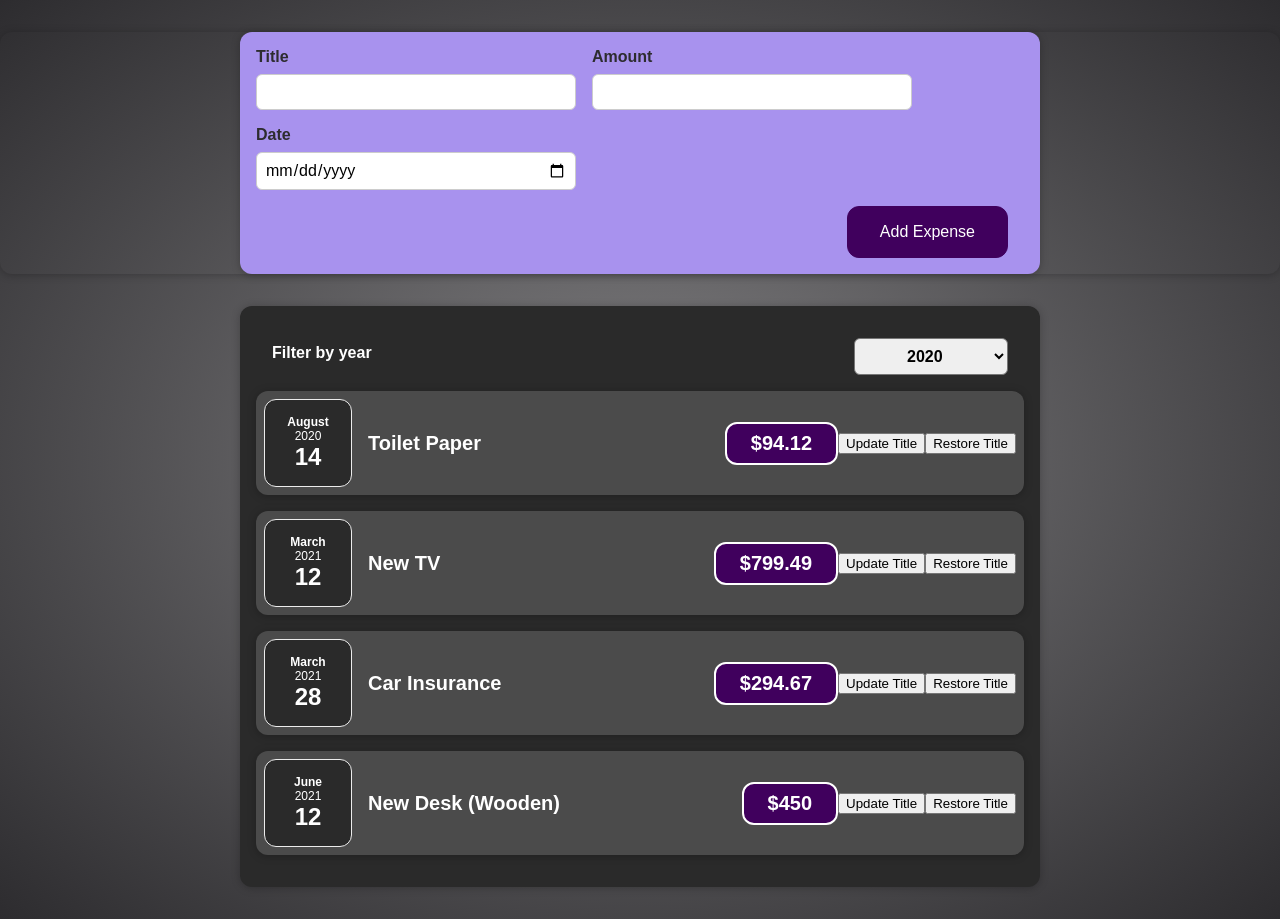
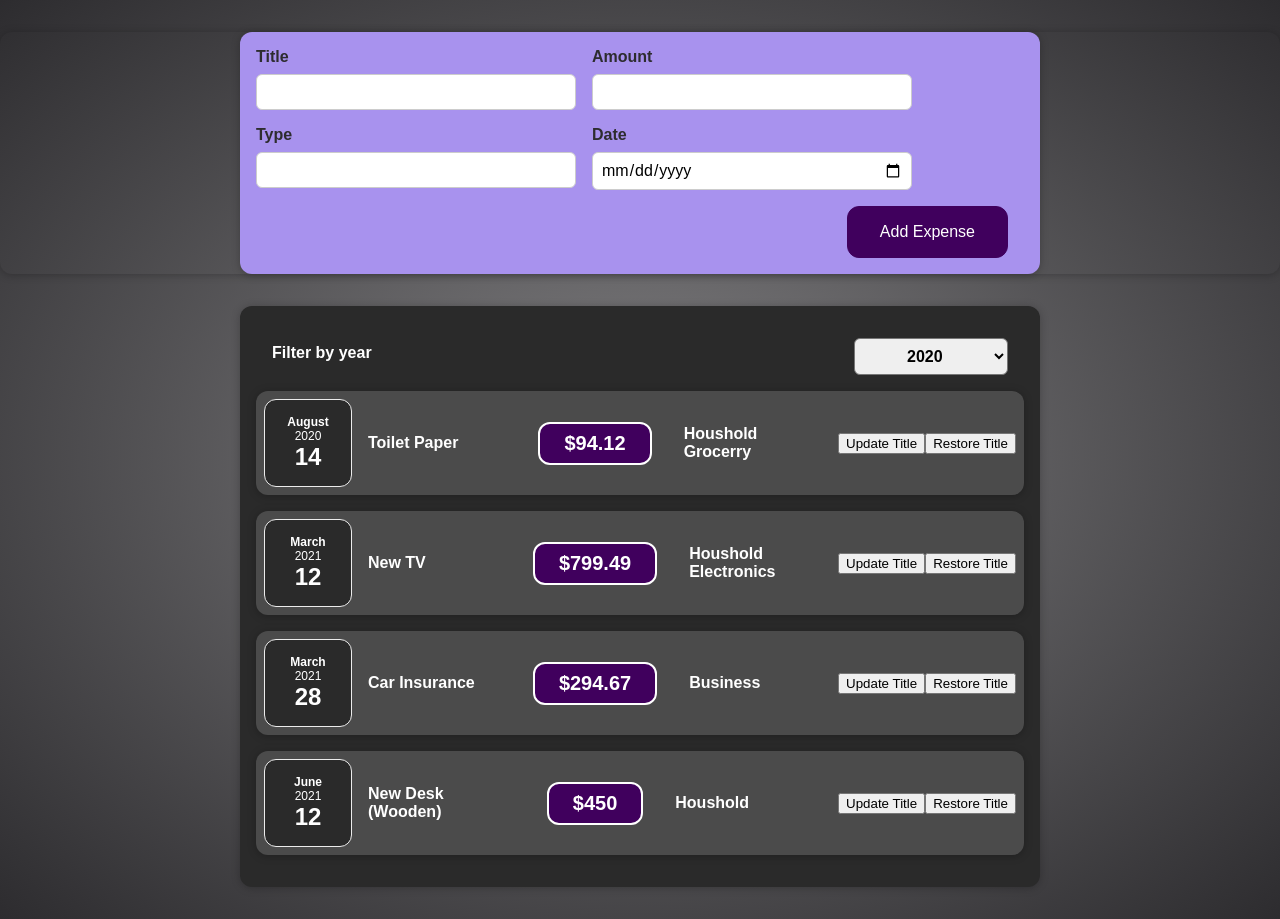
Before and after one commit to ShazalHafeez/Expense-Tracker, a React (Create React App) app: page / in a window 1280 px wide. Built offline with nearby package versions, Linux system fonts and the light colour scheme.

Commit message:
filtered year manage using state +type input added

```diff
--- a/src/App.js
+++ b/src/App.js
@@ -1,31 +1,45 @@
+import { useState } from "react";
 import Expenses from "./components/Expenses/Expenses";
 import Card from "./components/UI/Card";
 import NewExpense from "./components/NewExpense/NewExpense";
-const expenses = [
+const DUMMY_EXPENSES = [
   {
     id: "e1",
     title: "Toilet Paper",
     amount: 94.12,
+    type: "Houshold Grocerry",
     date: new Date(2020, 7, 14),
   },
-  { id: "e2", title: "New TV", amount: 799.49, date: new Date(2021, 2, 12) },
+  {
+    id: "e2",
+    title: "New TV",
+    amount: 799.49,
+    type: "Houshold Electronics",
+    date: new Date(2021, 2, 12),
+  },
   {
     id: "e3",
     title: "Car Insurance",
     amount: 294.67,
+    type: "Business",
     date: new Date(2021, 2, 28),
   },
   {
     id: "e4",
     title: "New Desk (Wooden)",
     amount: 450,
+    type: "Houshold",
     date: new Date(2021, 5, 12),
   },
 ];
 
 function App() {
+  const [expenses, setExpenses] = useState(DUMMY_EXPENSES);
   function addExpenseHandler(enteredExpense) {
-    console.log(enteredExpense);
+    //this is how we update state which depends on its previous state by using a funtion
+    setExpenses((prevExpenses) => {
+      return [...prevExpenses, enteredExpense];
+    });
   }
   return (
     <div>
--- a/src/components/Expenses/ExpenseItems.css
+++ b/src/components/Expenses/ExpenseItems.css
@@ -27,7 +27,7 @@
   color: #3a3a3a;
   font-size: 1rem;
   flex: 1;
-    margin: 0 1rem;
+  margin: 0 0rem;
   color: white;
 }
 
@@ -46,9 +46,6 @@
   box-shadow: 0 2px 20px #40005d;
 }
 
-
-
-
 @media (min-width: 580px) {
   .expense-item__description {
     flex-direction: row;
@@ -65,4 +62,12 @@
     font-size: 1.25rem;
     padding: 0.5rem 1.5rem;
   }
+
+  .expense-item h2 {
+    color: #3a3a3a;
+    font-size: 1rem;
+    flex: 1;
+    margin: 0 1rem;
+    color: rgb(255, 255, 255);
   }
+}
--- a/src/components/Expenses/ExpenseItems.js
+++ b/src/components/Expenses/ExpenseItems.js
@@ -18,6 +18,7 @@ function ExpenseItems(props) {
       <div className="expense-item__description">
         <h2>{title}</h2>
         <div className="expense-item__price">${props.amount}</div>
+        <h2>{props.type}</h2>
       </div>
       <button onClick={updateClickHandler}>Update Title</button>
       <button onClick={restoreClickHandler}>Restore Title</button>
--- a/src/components/Expenses/Expenses.js
+++ b/src/components/Expenses/Expenses.js
@@ -4,34 +4,27 @@ import "./Expenses.css";
 import Card from "../UI/Card";
 import ExpensesFilter from "./ExpensesFilter";
 export default function Expenses(props) {
-  const [filteredyear, setYear]=useState('2020');
-  function yearChangeHandler(selectedYear){
+  console.log(props.expenses_list[0].date.getFullYear());
+  const [filteredyear, setYear] = useState("2020");
+  function yearChangeHandler(selectedYear) {
     setYear(selectedYear);
   }
 
   return (
     <Card className="expenses">
-      <ExpensesFilter selected={filteredyear} onChangeFilter={yearChangeHandler}/>
-      <ExpenseItems
-        title={props.expenses_list[0].title}
-        amount={props.expenses_list[0].amount}
-        date={props.expenses_list[0].date}
+      <ExpensesFilter
+        selected={filteredyear}
+        onChangeFilter={yearChangeHandler}
       />
-      <ExpenseItems
-        title={props.expenses_list[1].title}
-        amount={props.expenses_list[1].amount}
-        date={props.expenses_list[1].date}
-      />
-      <ExpenseItems
-        title={props.expenses_list[2].title}
-        amount={props.expenses_list[2].amount}
-        date={props.expenses_list[2].date}
-      />
-      <ExpenseItems
-        title={props.expenses_list[3].title}
-        amount={props.expenses_list[3].amount}
-        date={props.expenses_list[3].date}
-      />
+      {props.expenses_list.map((expenses) => (
+           <ExpenseItems
+          title={expenses.title}
+          amount={expenses.amount}
+          date={expenses.date}
+          type={expenses.type}
+        />
+
+      ))}
     </Card>
   );
 }
--- a/src/components/Expenses/ExpensesFilter.css
+++ b/src/components/Expenses/ExpensesFilter.css
@@ -22,3 +22,8 @@
     font-weight: bold;
     border-radius: 6px;
 }
+.expenses-filter option {
+    font: inherit;
+    padding: 0.5rem 4rem;
+    font-weight: bold
+}
--- a/src/components/Expenses/ExpensesFilter.js
+++ b/src/components/Expenses/ExpensesFilter.js
@@ -11,6 +11,7 @@ const ExpensesFilter = (props) => {
       <div className="expenses-filter__control">
         <label>Filter by year</label>
         <select value={props.selected} onChange={filterChangeHandler}>
+          <option value="All">All</option>
           <option value="2022">2022</option>
           <option value="2021">2021</option>
           <option value="2020">2020</option>
--- a/src/components/NewExpense/ExpenseForm.js
+++ b/src/components/NewExpense/ExpenseForm.js
@@ -5,6 +5,7 @@ export default function ExpenseForm(props) {
   const [enteredTitle, setTitle] = useState("");
   const [enteredAmount, setAmount] = useState("");
   const [enteredDate, setDate] = useState("");
+  const [enteredType, setType] = useState("");
   //onchange handler functions
   function titleChangeHandler(event) {
     setTitle(event.target.value);
@@ -16,17 +17,23 @@ export default function ExpenseForm(props) {
     setDate(event.target.value);
   }
 
+function typeChangeHandler(event) {
+  setType(event.target.value);
+}
+
   function submitHandler(event){
     event.preventDefault();
     const expenseData = {
       title : enteredTitle,
       amount: enteredAmount,
-      date: new Date(enteredDate)
+      date: new Date(enteredDate),
+      type: enteredType
     };
     props.onSaveExpenseData(expenseData);
     setTitle("");
     setAmount("");
     setDate("");
+    setType("");
 
   }
 
@@ -35,7 +42,11 @@ export default function ExpenseForm(props) {
       <div className="new-expense__controls">
         <div className="new-expense__control">
           <label>Title</label>
-          <input type="text" onChange={titleChangeHandler} value={enteredTitle}></input>
+          <input
+            type="text"
+            onChange={titleChangeHandler}
+            value={enteredTitle}
+          ></input>
         </div>
         <div className="new-expense__control">
           <label>Amount</label>
@@ -45,6 +56,14 @@ export default function ExpenseForm(props) {
             step={0.01}
             onChange={amountChangeHandler}
             value={enteredAmount}
+          ></input>
+        </div>
+        <div className="new-expense__control">
+          <label>Type</label>
+          <input
+            type="text"
+            onChange={typeChangeHandler}
+            value={enteredType}
           ></input>
         </div>
         <div className="new-expense__control">
```
Also changed, not shown: 1 other file (tests, documents, lock files or other folders). Lines whose indentation alone changed are shown as unchanged.
